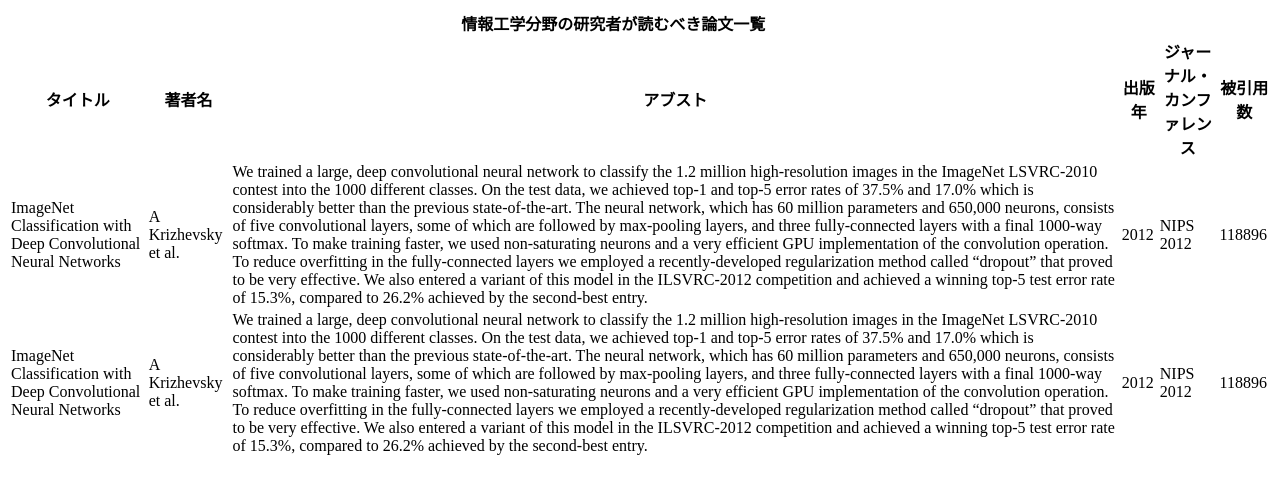
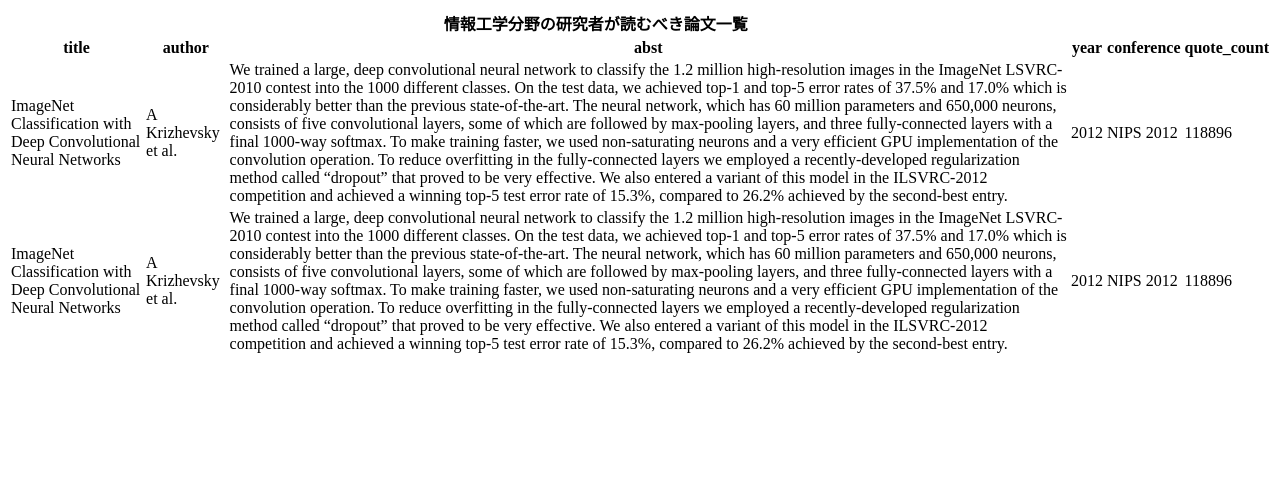
Before and after one commit to enpitut2023/IE_teacher, a Flask app: page / in a window 1280 px wide. Shown: the top 494 px of the page. Run offline with Flask 3, Linux system fonts and the light colour scheme.

Commit message:
update: 辞書のリストから辞書の一覧を表示できるようにした

```diff
--- /dev/null
+++ b/data/papers.py
@@ -0,0 +1,16 @@
+papers_data = [
+    {
+        "title": "ImageNet Classification with Deep Convolutional Neural Networks",
+        "author": "A Krizhevsky et al.",
+        "abst": "We trained a large, deep convolutional neural network to classify the 1.2 million high-resolution images in the ImageNet LSVRC-2010 contest into the 1000 different classes. On the test data, we achieved top-1 and top-5 error rates of 37.5% and 17.0% which is considerably better than the previous state-of-the-art. The neural network, which has 60 million parameters and 650,000 neurons, consists of five convolutional layers, some of which are followed by max-pooling layers, and three fully-connected layers with a final 1000-way softmax. To make training faster, we used non-saturating neurons and a very efficient GPU implementation of the convolution operation. To reduce overfitting in the fully-connected layers we employed a recently-developed regularization method called “dropout” that proved to be very effective. We also entered a variant of this model in the ILSVRC-2012 competition and achieved a winning top-5 test error rate of 15.3%, compared to 26.2% achieved by the second-best entry.",
+        "year": "2012",
+        "conference": "NIPS 2012",
+        "quote_count": "118896",
+    },{
+        "title": "ImageNet Classification with Deep Convolutional Neural Networks",
+        "author": "A Krizhevsky et al.",
+        "abst": "We trained a large, deep convolutional neural network to classify the 1.2 million high-resolution images in the ImageNet LSVRC-2010 contest into the 1000 different classes. On the test data, we achieved top-1 and top-5 error rates of 37.5% and 17.0% which is considerably better than the previous state-of-the-art. The neural network, which has 60 million parameters and 650,000 neurons, consists of five convolutional layers, some of which are followed by max-pooling layers, and three fully-connected layers with a final 1000-way softmax. To make training faster, we used non-saturating neurons and a very efficient GPU implementation of the convolution operation. To reduce overfitting in the fully-connected layers we employed a recently-developed regularization method called “dropout” that proved to be very effective. We also entered a variant of this model in the ILSVRC-2012 competition and achieved a winning top-5 test error rate of 15.3%, compared to 26.2% achieved by the second-best entry.",
+        "year": "2012",
+        "conference": "NIPS 2012",
+        "quote_count": "118896",
+    } ]
--- a/main.py
+++ b/main.py
@@ -1,10 +1,12 @@
 from flask import Flask, render_template
+from data.papers import papers_data
+
 
 app = Flask(__name__)
 
 @app.route('/')
 def index():
-    return render_template('index.html')
+    return render_template('index.html', papers=papers_data, keys=papers_data[0].keys())
 
 if __name__ == "__main__":
     # app.run(debug=False, host="0.0.0.0",port=81)
--- a/templates/index.html
+++ b/templates/index.html
@@ -11,51 +11,22 @@
                     <th colspan="5">情報工学分野の研究者が読むべき論文一覧</th>
                 </tr>
                 <tr>
-                    <th colspan="1">タイトル</th>
-                    <th colspan="1">著者名</th>
-                    <th colspan="1">アブスト</th>
-                    <th colspan="1">出版年</th>
-                    <th colspan="1">ジャーナル・カンファレンス</th>
-                    <th colspan="1">被引用数</th>
+                    {% for key in keys %}
+                    <th colspan="1">{{key}}</th>
+                    {% endfor %}
                 </tr>
             </thead>
             <tbody>
+                {% for paper in papers %}
                 <tr>
-                    <td id="title">ImageNet Classification with Deep Convolutional Neural Networks</td>
-                    <td id="author">A Krizhevsky et al.</td>
-                    <td id="abstract">We trained a large, deep convolutional neural network to classify the 1.2 million
-                        high-resolution images in the ImageNet LSVRC-2010 contest into the 1000 different classes. On the test data, we achieved top-1 and top-5 error rates of 37.5%
-                        and 17.0% which is considerably better than the previous state-of-the-art. The
-                        neural network, which has 60 million parameters and 650,000 neurons, consists
-                        of five convolutional layers, some of which are followed by max-pooling layers,
-                        and three fully-connected layers with a final 1000-way softmax. To make training faster, we used non-saturating neurons and a very efficient GPU implementation of the convolution operation. To reduce overfitting in the fully-connected
-                        layers we employed a recently-developed regularization method called “dropout”
-                        that proved to be very effective. We also entered a variant of this model in the
-                        ILSVRC-2012 competition and achieved a winning top-5 test error rate of 15.3%,
-                        compared to 26.2% achieved by the second-best entry.
-                        </td>
-                    <td id="year">2012</td>
-                    <td id="journal">NIPS 2012</th>
-                    <td id="quote_count">118896</th>
+                    <td id="title">{{ paper.title }}</td>
+                    <td id="author">{{ paper.author }}</td>
+                    <td id="abstract">{{ paper.abst }}</td>
+                    <td id="year">{{ paper.year }}</td>
+                    <td id="journal">{{ paper.conference }}</th>
+                    <td id="quote_count">{{ paper.quote_count }}</th>
                 </tr>
-                <tr>
-                    <td id="title">ImageNet Classification with Deep Convolutional Neural Networks</td>
-                    <td id="author">A Krizhevsky et al.</td>
-                    <td id="abstract">We trained a large, deep convolutional neural network to classify the 1.2 million
-                        high-resolution images in the ImageNet LSVRC-2010 contest into the 1000 different classes. On the test data, we achieved top-1 and top-5 error rates of 37.5%
-                        and 17.0% which is considerably better than the previous state-of-the-art. The
-                        neural network, which has 60 million parameters and 650,000 neurons, consists
-                        of five convolutional layers, some of which are followed by max-pooling layers,
-                        and three fully-connected layers with a final 1000-way softmax. To make training faster, we used non-saturating neurons and a very efficient GPU implementation of the convolution operation. To reduce overfitting in the fully-connected
-                        layers we employed a recently-developed regularization method called “dropout”
-                        that proved to be very effective. We also entered a variant of this model in the
-                        ILSVRC-2012 competition and achieved a winning top-5 test error rate of 15.3%,
-                        compared to 26.2% achieved by the second-best entry.
-                        </td>
-                    <td id="year">2012</td>
-                    <td id="journal">NIPS 2012</th>
-                    <td id="quote_count">118896</th>
-                </tr>
+                {% endfor %}
             </tbody>
         </table>
     </body>
```
Also changed, not shown: 1 other file.
